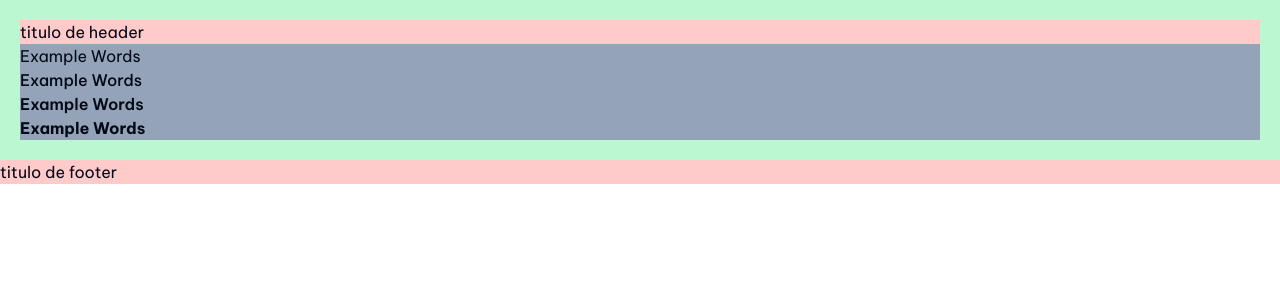
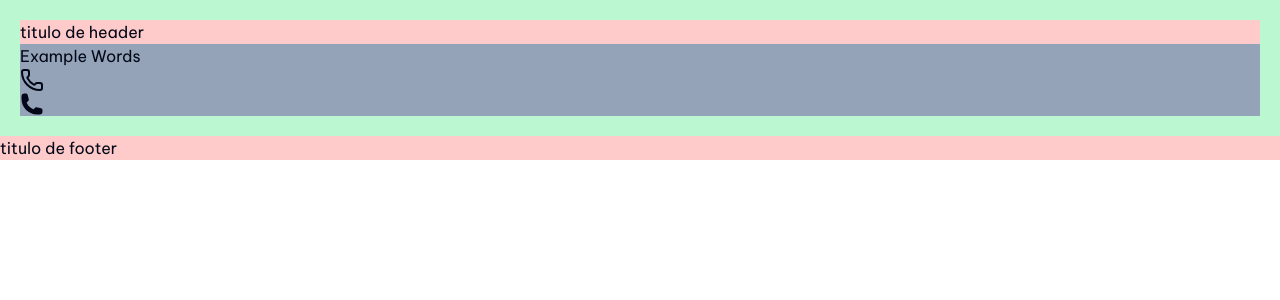
Before and after one commit to ManuelAlejandro93/innovarte, a React (Vite) app: page / in a window 1280 px wide. Shown: the top 300 px of the page. Built offline with nearby package versions, Linux system fonts and the light colour scheme; what tailwindcss-animated would draw is missing.

Commit message:
Hero-Icons - inProccess

```diff
--- a/package.json
+++ b/package.json
@@ -14,6 +14,7 @@
     "@emotion/react": "^11.14.0",
     "@emotion/styled": "^11.14.0",
     "@fontsource/be-vietnam-pro": "^5.2.6",
+    "@heroicons/react": "^2.2.0",
     "@mui/icons-material": "^7.0.0",
     "@mui/material": "^7.0.0",
     "@radix-ui/react-dialog": "^1.1.14",
--- a/src/InnovarteApp.tsx
+++ b/src/InnovarteApp.tsx
@@ -5,6 +5,7 @@ import {
   SectionContainer
 } from './Components';
 
+import { Phone } from 'lucide-react';
 export const InnovarteApp = () => {
   return (
     <AppContainer>
@@ -13,9 +14,19 @@ export const InnovarteApp = () => {
         <SectionContainer>
           <SingleSectionContainer>
             <h1 className='font-regular'>Example Words</h1>
-            <h1 className='font-medium'>Example Words</h1>
-            <h1 className='font-semibold'>Example Words</h1>
-            <h1 className='font-bold'>Example Words</h1>
+            <Phone></Phone>
+            <svg
+              xmlns='http://www.w3.org/2000/svg'
+              viewBox='0 0 24 24'
+              fill='currentColor'
+              className='size-6'
+            >
+              <path
+                fillRule='evenodd'
+                d='M1.5 4.5a3 3 0 0 1 3-3h1.372c.86 0 1.61.586 1.819 1.42l1.105 4.423a1.875 1.875 0 0 1-.694 1.955l-1.293.97c-.135.101-.164.249-.126.352a11.285 11.285 0 0 0 6.697 6.697c.103.038.25.009.352-.126l.97-1.293a1.875 1.875 0 0 1 1.955-.694l4.423 1.105c.834.209 1.42.959 1.42 1.82V19.5a3 3 0 0 1-3 3h-2.25C8.552 22.5 1.5 15.448 1.5 6.75V4.5Z'
+                clipRule='evenodd'
+              />
+            </svg>
           </SingleSectionContainer>
         </SectionContainer>
       </GrandContainer>
```
Also changed, not shown: 1 other file (tests, documents, lock files or other folders).
